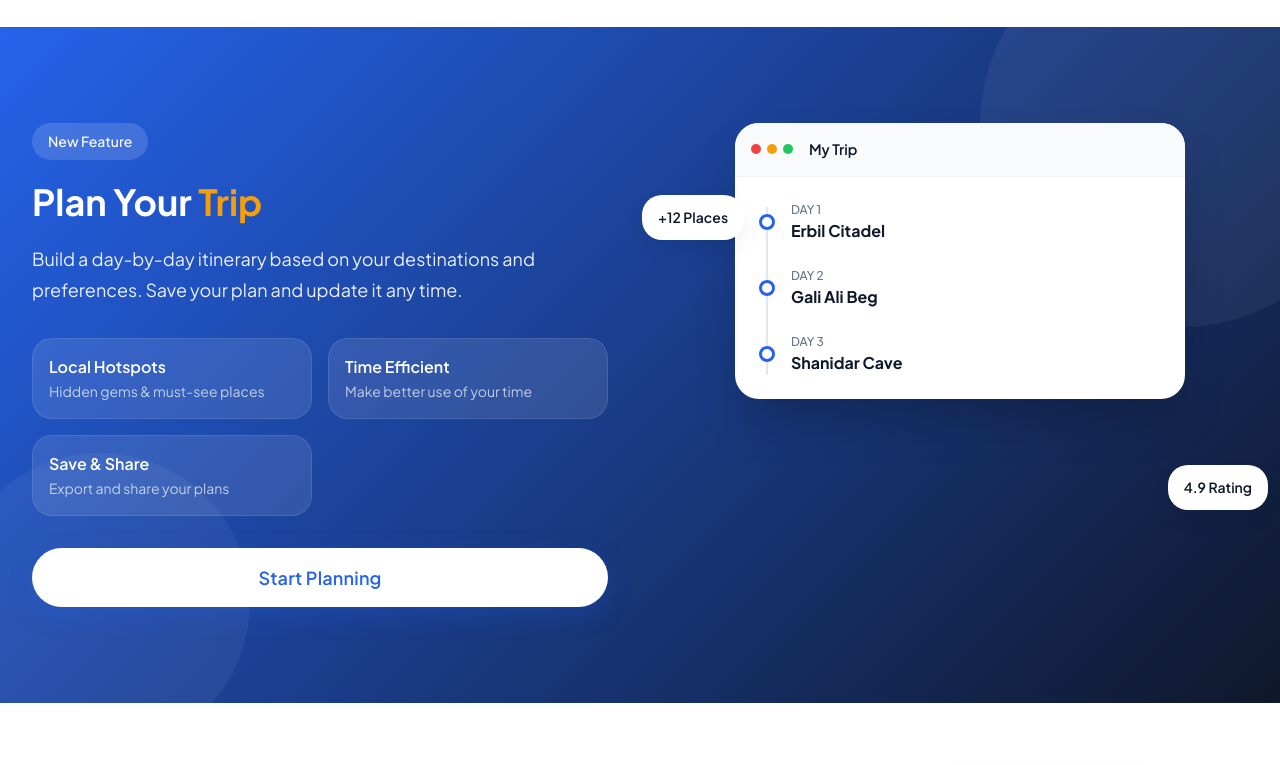
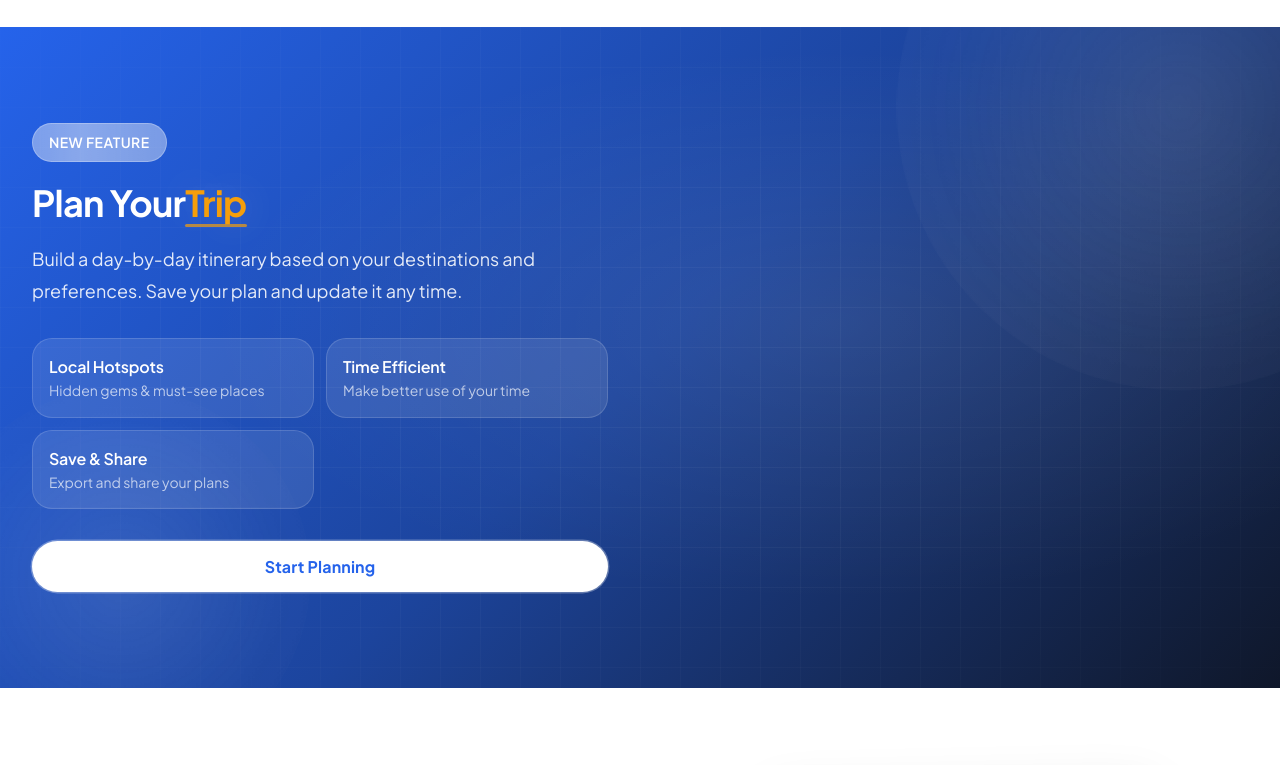
Before and after one commit to itsmemustafa/Tripfy, a React (Vite) app in the folder client/myapp/: page / in a window 1280 px wide. Shown: the part 1340-2105 px from the top of the page. Built offline with nearby package versions, Linux system fonts and the light colour scheme; no server answers.

Commit message:
feat: enable section2 scroll on mobile, restore hero layout

```diff
--- a/client/myapp/src/components/landingPage/section2.jsx
+++ b/client/myapp/src/components/landingPage/section2.jsx
@@ -60,9 +60,7 @@ const Section2 = () => {
       animationFrameId = requestAnimationFrame(animate);
     };
 
-    const isMobile = typeof window !== "undefined" && window.innerWidth < 768;
-
-    if (!isMobile && places.length > 0 && !loading) {
+    if (places.length > 0 && !loading) {
       animationFrameId = requestAnimationFrame(animate);
     }
 
--- a/client/myapp/src/components/landingPage/section3.css
+++ b/client/myapp/src/components/landingPage/section3.css
@@ -1,11 +1,114 @@
+/* ============================================================
+   SECTION 3 — TRIP PLANNER CTA
+   Enhanced UI/UX — CSS-only, no JSX changes
+   ============================================================ */
+
+/* ---------- keyframes ---------- */
+@keyframes float {
+
+  0%,
+  100% {
+    transform: translateY(0px) rotate(0deg);
+  }
+
+  33% {
+    transform: translateY(-8px) rotate(-1deg);
+  }
+
+  66% {
+    transform: translateY(-4px) rotate(1deg);
+  }
+}
+
+@keyframes pulse-ring {
+  0% {
+    box-shadow: 0 0 0 0 rgba(255, 255, 255, 0.35);
+  }
+
+  70% {
+    box-shadow: 0 0 0 12px rgba(255, 255, 255, 0);
+  }
+
+  100% {
+    box-shadow: 0 0 0 0 rgba(255, 255, 255, 0);
+  }
+}
+
+@keyframes shimmer {
+  0% {
+    background-position: -200% center;
+  }
+
+  100% {
+    background-position: 200% center;
+  }
+}
+
+@keyframes draw-line {
+  from {
+    height: 0;
+  }
+
+  to {
+    height: 100%;
+  }
+}
+
+@keyframes pop-in {
+  0% {
+    opacity: 0;
+    transform: scale(0.85) translateY(10px);
+  }
+
+  60% {
+    transform: scale(1.04) translateY(-2px);
+  }
+
+  100% {
+    opacity: 1;
+    transform: scale(1) translateY(0);
+  }
+}
+
+@keyframes slide-up {
+  from {
+    opacity: 0;
+    transform: translateY(24px);
+  }
+
+  to {
+    opacity: 1;
+    transform: translateY(0);
+  }
+}
+
+@keyframes blob-drift {
+
+  0%,
+  100% {
+    transform: scale(1) translate(0, 0);
+  }
+
+  40% {
+    transform: scale(1.1) translate(30px, -20px);
+  }
+
+  70% {
+    transform: scale(0.9) translate(-20px, 15px);
+  }
+}
+
+/* ---------- section shell ---------- */
 .trip-planner-cta {
   position: relative;
   background: linear-gradient(135deg,
       var(--color-primary) 0%,
+      color-mix(in srgb, var(--color-primary) 60%, var(--color-secondary)) 50%,
       var(--color-secondary) 100%);
   overflow: hidden;
   padding: var(--space-20) 0;
   color: white;
+  isolation: isolate;
 }
 
 @media (min-width: 768px) {
@@ -14,32 +117,61 @@
   }
 }
 
+/* ---------- background layer ---------- */
 .trip-planner-cta__bg {
   position: absolute;
   inset: 0;
   pointer-events: none;
+  overflow: hidden;
+}
+
+/* grid noise texture */
+.trip-planner-cta__bg::after {
+  content: "";
+  position: absolute;
+  inset: 0;
+  background-image:
+    linear-gradient(rgba(255, 255, 255, 0.04) 1px, transparent 1px),
+    linear-gradient(90deg, rgba(255, 255, 255, 0.04) 1px, transparent 1px);
+  background-size: 40px 40px;
+  mask-image: radial-gradient(ellipse 80% 80% at 50% 50%, black 30%, transparent 100%);
+}
+
+/* subtle radial spotlight */
+.trip-planner-cta__bg::before {
+  content: "";
+  position: absolute;
+  inset: 0;
+  background: radial-gradient(ellipse 70% 60% at 65% 45%, rgba(255, 255, 255, 0.08) 0%, transparent 70%);
 }
 
 .trip-planner-cta__blob {
   position: absolute;
   border-radius: 50%;
-  background: rgba(255, 255, 255, 0.05);
+  animation: blob-drift 12s ease-in-out infinite;
+  will-change: transform;
 }
 
 .trip-planner-cta__blob--1 {
-  width: 400px;
-  height: 400px;
-  top: -100px;
-  right: -100px;
+  width: 520px;
+  height: 520px;
+  top: -160px;
+  right: -130px;
+  background: radial-gradient(circle, rgba(255, 255, 255, 0.12) 0%, rgba(255, 255, 255, 0.03) 60%, transparent 100%);
+  animation-duration: 14s;
 }
 
 .trip-planner-cta__blob--2 {
-  width: 300px;
-  height: 300px;
-  bottom: -50px;
-  left: -50px;
+  width: 380px;
+  height: 380px;
+  bottom: -80px;
+  left: -70px;
+  background: radial-gradient(circle, rgba(255, 255, 255, 0.10) 0%, rgba(255, 255, 255, 0.02) 60%, transparent 100%);
+  animation-duration: 11s;
+  animation-delay: -5s;
 }
 
+/* ---------- layout ---------- */
 .trip-planner-cta__wrapper {
   display: grid;
   gap: var(--space-12);
@@ -55,28 +187,45 @@
   }
 }
 
+/* ---------- left — content ---------- */
 .trip-planner-cta__content {
   color: white;
+  animation: slide-up 0.6s ease both;
 }
 
+/* badge */
 .trip-planner-cta__badge {
   display: inline-flex;
   align-items: center;
   gap: var(--space-2);
-  background: rgba(255, 255, 255, 0.15);
+  background: rgba(255, 255, 255, 0.18);
   padding: var(--space-2) var(--space-4);
   border-radius: var(--radius-full);
   font-size: var(--font-size-sm);
-  font-weight: var(--font-weight-medium);
+  font-weight: var(--font-weight-semibold);
   margin-bottom: var(--space-5);
-  backdrop-filter: blur(4px);
+  backdrop-filter: blur(8px);
+  border: 1px solid rgba(255, 255, 255, 0.25);
+  letter-spacing: 0.03em;
+  text-transform: uppercase;
+
+  /* shimmer sweep */
+  background-image: linear-gradient(90deg,
+      rgba(255, 255, 255, 0.18) 0%,
+      rgba(255, 255, 255, 0.35) 40%,
+      rgba(255, 255, 255, 0.18) 100%);
+  background-size: 200% auto;
+  animation: shimmer 3s linear infinite;
 }
 
+/* heading */
 .trip-planner-cta__title {
   font-size: var(--font-size-3xl);
   font-weight: var(--font-weight-bold);
-  line-height: 1.2;
+  line-height: 1.15;
   margin-bottom: var(--space-5);
+  letter-spacing: -0.02em;
+  animation: slide-up 0.6s 0.1s ease both;
 }
 
 @media (min-width: 768px) {
@@ -87,34 +236,72 @@
 
 .trip-planner-cta__title-highlight {
   color: var(--color-accent);
+  position: relative;
+  display: inline-block;
+  text-shadow: 0 0 40px rgba(255, 255, 255, 0.25);
 }
 
+/* underline decoration on highlight */
+.trip-planner-cta__title-highlight::after {
+  content: "";
+  position: absolute;
+  bottom: -4px;
+  left: 0;
+  width: 100%;
+  height: 3px;
+  background: var(--color-accent);
+  border-radius: 99px;
+  opacity: 0.7;
+}
+
+/* description */
 .trip-planner-cta__description {
   font-size: var(--font-size-lg);
-  color: rgba(255, 255, 255, 0.9);
+  color: rgba(255, 255, 255, 0.88);
   line-height: var(--line-height-relaxed);
   margin-bottom: var(--space-8);
+  animation: slide-up 0.6s 0.18s ease both;
+  max-width: 42ch;
 }
 
+/* ---------- feature pills ---------- */
 .trip-planner-cta__features {
   display: grid;
   grid-template-columns: repeat(2, 1fr);
-  gap: var(--space-4);
+  gap: var(--space-3);
   margin-bottom: var(--space-8);
+  animation: slide-up 0.6s 0.26s ease both;
+}
+
+/* make 3rd card span full width if it's alone on its row */
+.trip-planner-cta__feature:last-child:nth-child(odd) {
+  grid-column: 1 / -1;
+  max-width: calc(50% - var(--space-3) / 2);
 }
 
 .trip-planner-cta__feature {
   display: flex;
   align-items: flex-start;
   gap: var(--space-3);
-  padding: var(--space-4);
+  padding: var(--space-4) var(--space-4);
   background: rgba(255, 255, 255, 0.1);
   border-radius: var(--radius-xl);
-  border: 1px solid rgba(255, 255, 255, 0.1);
+  border: 1px solid rgba(255, 255, 255, 0.15);
+  backdrop-filter: blur(6px);
+  transition: background 0.25s, border-color 0.25s, transform 0.25s;
+  cursor: default;
+}
+
+.trip-planner-cta__feature:hover {
+  background: rgba(255, 255, 255, 0.18);
+  border-color: rgba(255, 255, 255, 0.35);
+  transform: translateY(-2px);
 }
 
 .trip-planner-cta__feature-icon {
   font-size: 1.5rem;
+  line-height: 1;
+  flex-shrink: 0;
 }
 
 .trip-planner-cta__feature-title {
@@ -122,61 +309,77 @@
   font-weight: var(--font-weight-semibold);
   font-size: var(--font-size-base);
   margin-bottom: 2px;
+  letter-spacing: -0.01em;
 }
 
 .trip-planner-cta__feature-desc {
   display: block;
   font-size: var(--font-size-sm);
-  color: rgba(255, 255, 255, 0.7);
+  color: rgba(255, 255, 255, 0.68);
+  line-height: 1.4;
 }
 
+/* ---------- CTA buttons ---------- */
 .trip-planner-cta__actions {
   display: flex;
   flex-wrap: wrap;
   gap: var(--space-4);
+  animation: slide-up 0.6s 0.34s ease both;
 }
 
 .trip-planner-cta__btn-primary {
   background: white;
   color: var(--color-primary);
   border: none;
-  padding: 1rem 2rem;
+  padding: 0.85rem 2rem;
   border-radius: 50px;
-  font-weight: 600;
+  font-weight: 700;
+  font-size: var(--font-size-base);
   cursor: pointer;
   text-decoration: none;
-  transition: all 0.2s;
+  letter-spacing: 0.01em;
+  transition: background 0.2s, transform 0.2s, box-shadow 0.2s;
+  box-shadow: 0 4px 20px rgba(0, 0, 0, 0.18);
+  animation: pulse-ring 2.5s ease-out 1.2s 3;
 }
 
 .trip-planner-cta__btn-primary:hover {
-  background: var(--bg-body);
-  transform: translateY(-2px);
+  background: var(--bg-body, #f8fafc);
+  transform: translateY(-3px);
+  box-shadow: 0 8px 30px rgba(0, 0, 0, 0.22);
+}
+
+.trip-planner-cta__btn-primary:active {
+  transform: translateY(-1px);
 }
 
 .btn-ghost {
   background: transparent;
   color: white;
-  border: 1px solid rgba(255, 255, 255, 0.3);
-  padding: 1rem 2rem;
+  border: 1.5px solid rgba(255, 255, 255, 0.35);
+  padding: 0.85rem 2rem;
   border-radius: 50px;
   font-weight: 600;
+  font-size: var(--font-size-base);
   cursor: pointer;
   text-decoration: none;
-  transition: all 0.2s;
+  letter-spacing: 0.01em;
+  transition: background 0.2s, border-color 0.2s, transform 0.2s;
 }
 
 .btn-ghost:hover {
-  background: rgba(255, 255, 255, 0.1);
-  border-color: white;
+  background: rgba(255, 255, 255, 0.12);
+  border-color: rgba(255, 255, 255, 0.8);
+  transform: translateY(-2px);
 }
 
-/* Trip Planner Visual (Right Side) */
+/* ---------- right — visual card ---------- */
 .trip-planner-cta__visual {
   position: relative;
   display: none;
-
   height: 100%;
-  min-height: 400px;
+  min-height: 420px;
+  animation: slide-up 0.7s 0.2s ease both;
 }
 
 @media (min-width: 1024px) {
@@ -185,25 +388,31 @@
   }
 }
 
+/* main white card */
 .trip-planner-cta__card--main {
   position: relative;
   background: white;
   border-radius: var(--radius-2xl);
   overflow: hidden;
-  box-shadow: 0 25px 50px -12px rgba(0, 0, 0, 0.25);
+  box-shadow:
+    0 4px 6px -1px rgba(0, 0, 0, 0.08),
+    0 25px 50px -12px rgba(0, 0, 0, 0.30),
+    0 0 0 1px rgba(255, 255, 255, 0.15);
   width: 100%;
-  max-width: 450px;
+  max-width: 420px;
   margin: 0 auto;
   z-index: 2;
+  animation: pop-in 0.55s 0.35s cubic-bezier(.34, 1.56, .64, 1) both;
 }
 
+/* macOS-style top bar */
 .trip-planner-cta__card-header {
   display: flex;
   align-items: center;
   gap: var(--space-4);
-  padding: var(--space-4);
-  background: #f8fafc;
-  border-bottom: 1px solid var(--color-stone-100);
+  padding: var(--space-4) var(--space-5);
+  background: #f1f5f9;
+  border-bottom: 1px solid #e2e8f0;
 }
 
 .trip-planner-cta__card-dots {
@@ -212,10 +421,10 @@
 }
 
 .trip-planner-cta__card-dots span {
-  width: 10px;
-  height: 10px;
+  width: 11px;
+  height: 11px;
   border-radius: 50%;
-  background: var(--color-stone-300);
+  transition: filter 0.2s;
 }
 
 .trip-planner-cta__card-dots span:nth-child(1) {
@@ -230,41 +439,81 @@
   background: #22c55e;
 }
 
-.trip-planner-cta__card-title {
-  font-weight: var(--font-weight-semibold);
-  color: var(--text-primary);
-  font-size: 0.9rem;
+.trip-planner-cta__card--main:hover .trip-planner-cta__card-dots span:nth-child(1) {
+  filter: brightness(0.85);
 }
 
-.trip-planner-cta__card-body {
-  padding: var(--space-6);
+.trip-planner-cta__card--main:hover .trip-planner-cta__card-dots span:nth-child(2) {
+  filter: brightness(0.85);
 }
 
+.trip-planner-cta__card--main:hover .trip-planner-cta__card-dots span:nth-child(3) {
+  filter: brightness(0.85);
+}
+
+.trip-planner-cta__card-title {
+  font-weight: 600;
+  color: #475569;
+  font-size: 0.85rem;
+  letter-spacing: 0.01em;
+}
+
+/* card body */
+.trip-planner-cta__card-body {
+  padding: var(--space-6) var(--space-6) var(--space-7);
+}
+
+/* ---------- timeline ---------- */
 .trip-planner-cta__timeline {
   display: flex;
   flex-direction: column;
-  gap: var(--space-6);
+  gap: var(--space-5);
   position: relative;
 }
 
+/* animated vertical line */
 .trip-planner-cta__timeline::before {
   content: "";
   position: absolute;
   left: 7px;
-  top: 6px;
-  bottom: 0;
+  top: 8px;
   width: 2px;
-  background: var(--color-stone-200);
+  height: 0;
+  background: linear-gradient(to bottom, var(--color-primary), color-mix(in srgb, var(--color-primary) 40%, transparent));
+  border-radius: 2px;
+  animation: draw-line 1s 0.8s ease forwards;
 }
 
+/* timeline item row */
 .trip-planner-cta__timeline-item {
   display: flex;
   align-items: center;
   gap: var(--space-4);
   position: relative;
   z-index: 1;
+  padding: var(--space-3) var(--space-3);
+  border-radius: var(--radius-lg);
+  transition: background 0.2s;
+  animation: slide-up 0.4s ease both;
 }
 
+.trip-planner-cta__timeline-item:nth-child(1) {
+  animation-delay: 0.9s;
+}
+
+.trip-planner-cta__timeline-item:nth-child(2) {
+  animation-delay: 1.05s;
+}
+
+.trip-planner-cta__timeline-item:nth-child(3) {
+  animation-delay: 1.2s;
+}
+
+.trip-planner-cta__timeline-item:hover {
+  background: #f8fafc;
+}
+
+/* dot marker */
 .trip-planner-cta__timeline-marker {
   width: 16px;
   height: 16px;
@@ -272,55 +521,86 @@
   border: 3px solid var(--color-primary);
   border-radius: 50%;
   flex-shrink: 0;
+  box-shadow: 0 0 0 3px color-mix(in srgb, var(--color-primary) 15%, transparent);
+  transition: transform 0.2s, box-shadow 0.2s;
 }
 
+.trip-planner-cta__timeline-item:hover .trip-planner-cta__timeline-marker {
+  transform: scale(1.2);
+  box-shadow: 0 0 0 5px color-mix(in srgb, var(--color-primary) 18%, transparent);
+}
+
+/* text */
 .trip-planner-cta__timeline-content {
   display: flex;
   flex-direction: column;
+  gap: 1px;
 }
 
 .trip-planner-cta__timeline-day {
   font-size: var(--font-size-xs);
-  color: var(--text-secondary);
-  font-weight: var(--font-weight-medium);
+  color: #94a3b8;
+  font-weight: 600;
   text-transform: uppercase;
+  letter-spacing: 0.08em;
 }
 
 .trip-planner-cta__timeline-place {
   font-size: var(--font-size-base);
-  font-weight: var(--font-weight-bold);
-  color: var(--text-primary);
+  font-weight: 700;
+  color: #0f172a;
+  letter-spacing: -0.01em;
 }
 
-/* Floating Elements */
+/* ---------- floating badges ---------- */
 .trip-planner-cta__float {
   position: absolute;
   background: white;
   padding: var(--space-3) var(--space-4);
   border-radius: var(--radius-xl);
-  box-shadow: 0 10px 25px -5px rgba(0, 0, 0, 0.1);
+  box-shadow:
+    0 4px 6px -1px rgba(0, 0, 0, 0.07),
+    0 12px 28px -5px rgba(0, 0, 0, 0.13);
   display: flex;
   align-items: center;
   gap: var(--space-2);
   font-size: var(--font-size-sm);
-  font-weight: var(--font-weight-semibold);
-  color: var(--text-primary);
+  font-weight: 700;
+  color: #0f172a;
   animation: float 4s ease-in-out infinite;
   z-index: 10;
+  border: 1px solid rgba(0, 0, 0, 0.06);
+  letter-spacing: -0.01em;
 }
 
 .trip-planner-cta__float--1 {
-  top: 15%;
-  left: -30px;
+  top: 14%;
+  left: -36px;
   animation-delay: 0s;
+  animation: pop-in 0.5s 1s ease both, float 4s 1.5s ease-in-out infinite;
 }
 
 .trip-planner-cta__float--2 {
-  bottom: 20%;
-  right: -20px;
+  bottom: 18%;
+  right: -26px;
   animation-delay: 2s;
+  animation: pop-in 0.5s 1.2s ease both, float 4s 3.2s ease-in-out infinite;
 }
 
 .trip-planner-cta__float-icon {
-  font-size: 1.2rem;
+  font-size: 1.15rem;
 }
+
+/* colored accent dot before badge text */
+.trip-planner-cta__float--1::before {
+  content: "✦";
+  color: var(--color-primary);
+  font-size: 0.7rem;
+  opacity: 0.8;
+}
+
+.trip-planner-cta__float--2::before {
+  content: "★";
+  color: #f59e0b;
+  font-size: 0.75rem;
+}
```
Also changed, not shown: client/myapp/src/components/landingPage/section1.jsx (+22 -28 lines).
